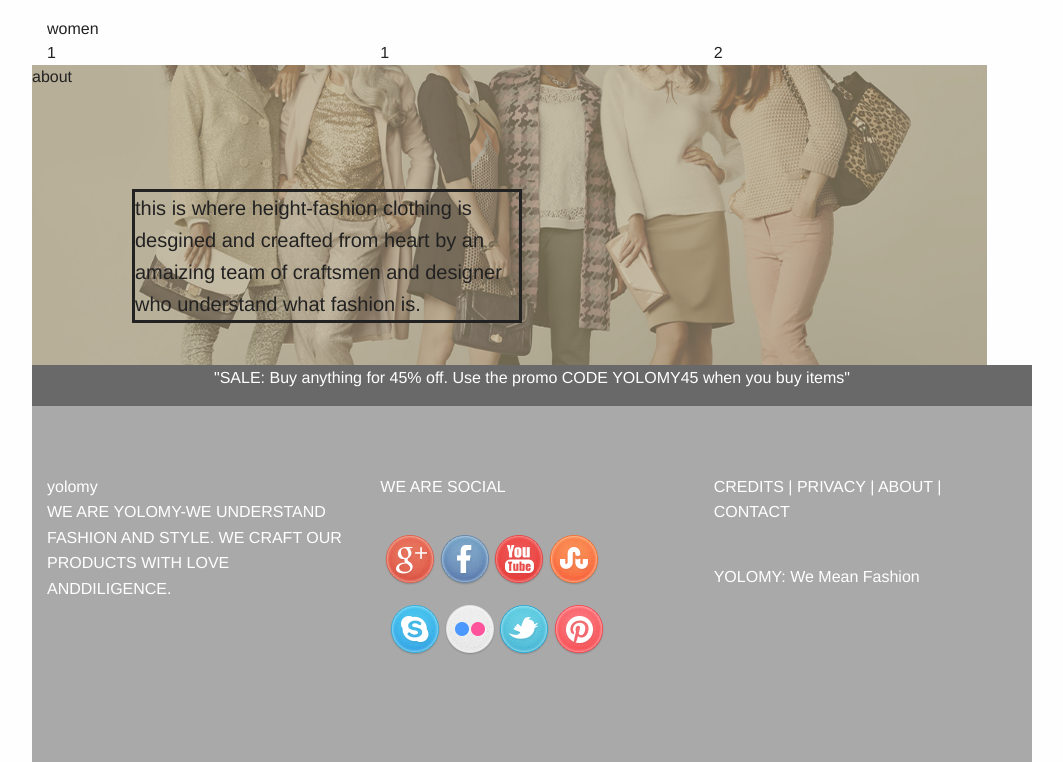
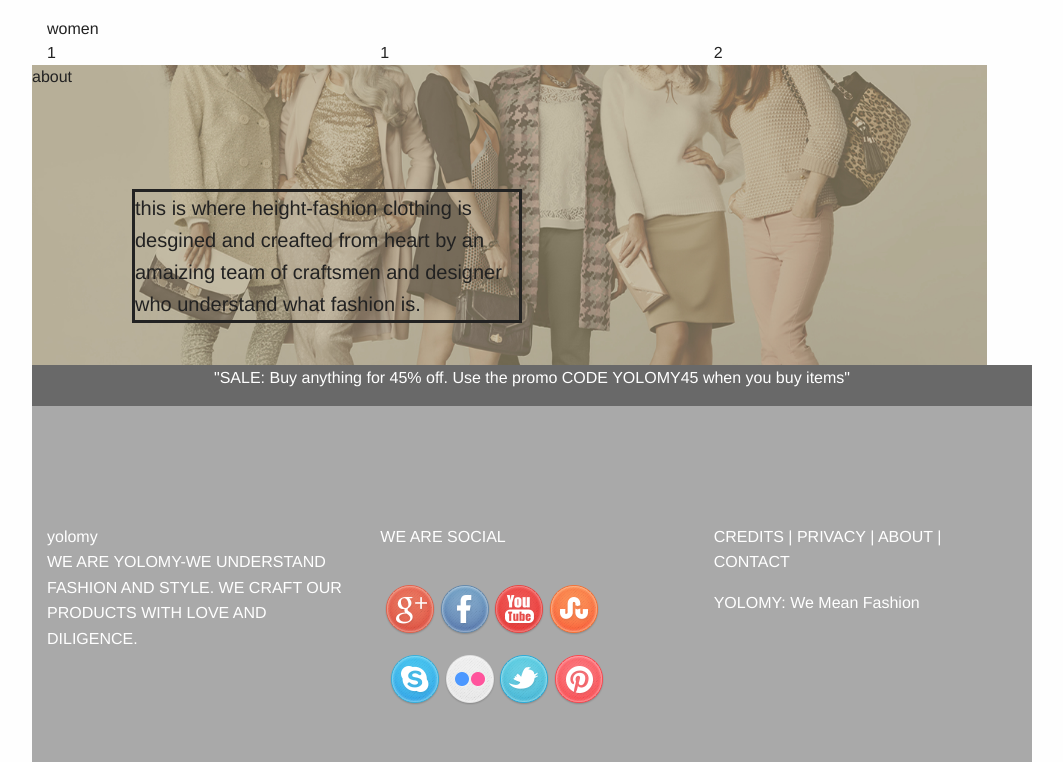
Before and after one commit to skafis/yolomy, a plain HTML site: page index.html in a window 1280 px wide. Shown: the part 1296-2058 px from the top of the page, without its empty margins (93-1156 px from the left). Drawn offline with Linux system fonts and the light colour scheme.

```diff
--- a/css/app.css
+++ b/css/app.css
@@ -87,11 +87,18 @@ header {
     background-color: darkgray;
     align-content: center;
     text-align:justify
-    font-size: 17px;
+    font-size: 15px;
     color: white;
+
 }
 
 .icons {
     align-items: center;
     padding: 20px;
 }
+
+
+
+.sector {
+    margin-top: 100px;
+}
--- a/index.html
+++ b/index.html
@@ -55,14 +55,14 @@
                   <p>"SALE: Buy anything for 45% off. Use the promo CODE YOLOMY45 when you buy items"</p>
               </div>
               <div class=" row social">
-                  <div class="large-4 columns">
+                  <div class="large-4 columns sector">
                       <p>yolomy<br>
                           WE ARE YOLOMY-WE UNDERSTAND<br>
                           FASHION AND STYLE. WE CRAFT OUR<br>
-                          PRODUCTS WITH LOVE ANDDILIGENCE.
+                          PRODUCTS WITH LOVE AND DILIGENCE.
                       </p>
                   </div>
-                  <div class="large-4 columns">
+                  <div class="large-4 columns sector">
                       <p>WE ARE SOCIAL</p>
                       <div class="row icons">
                           <img src="css/assets/social_icons/g_plus.png">
@@ -78,9 +78,9 @@
                       </div>
                       <div class="row"></div>
                   </div>
-                  <div class="large-4 columns">
+                  <div class="large-4 columns sector">
                       <p>CREDITS | PRIVACY | ABOUT | CONTACT</p>
-                      <br>YOLOMY: We Mean Fashion
+                      YOLOMY: We Mean Fashion
                   </div>
               </div>
           </div>
```
